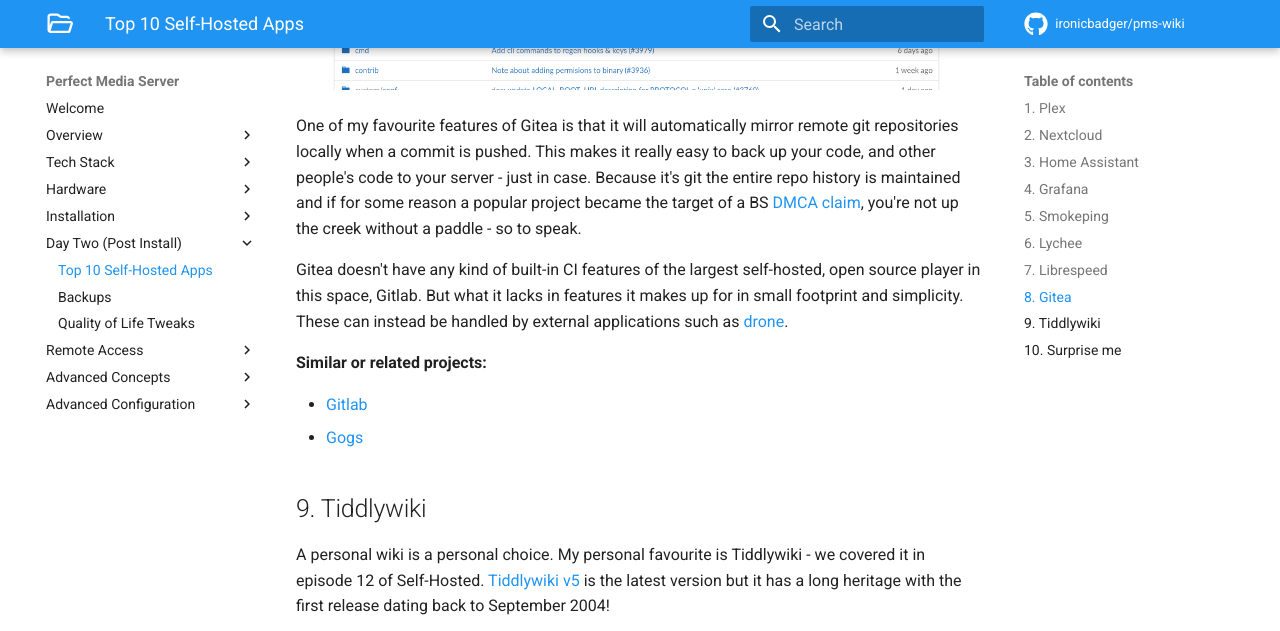
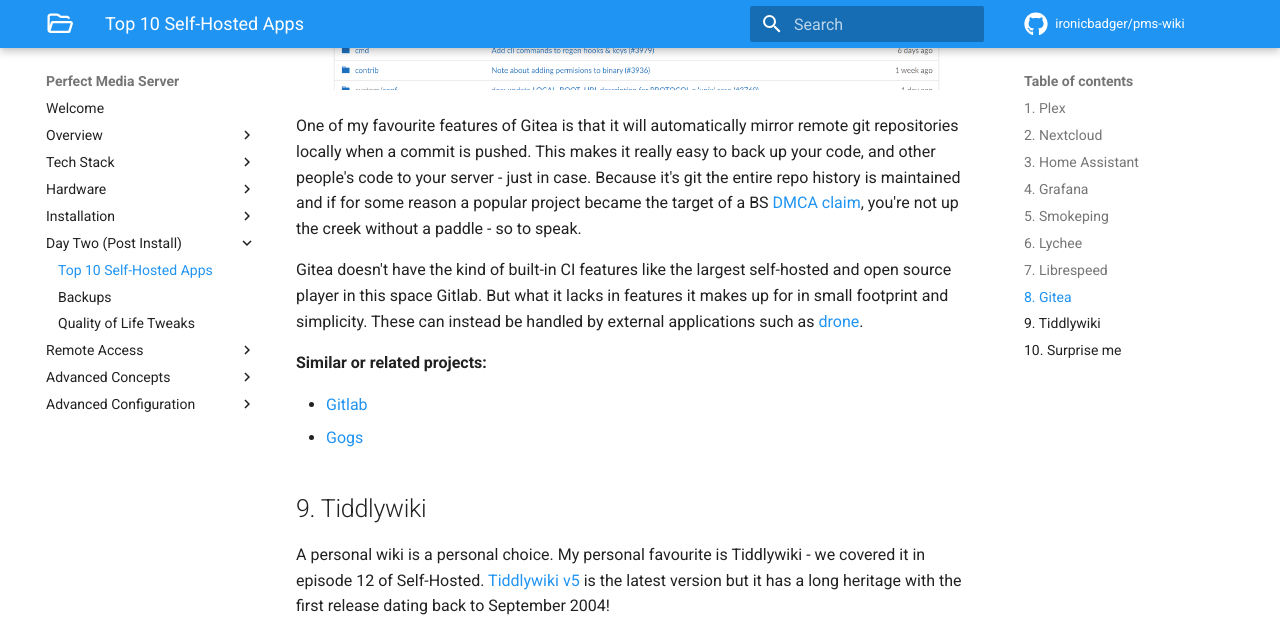
Before and after one commit to ironicbadger/pms-wiki, an MkDocs documentation site: the page built from docs/day-two/top10apps.md, in a window 1280 px wide and 900 px high, scrolled down 7722 px, cut to the strip 0-631 px from the top of the window. Built offline with MkDocs 1.6.1 and Material for MkDocs 9.7.7, drawn with Linux system fonts in a browser that asks for light colours; some web fonts are replaced; comment, search, counter and statistics services are not loaded.

Commit message:
Reword first sentence
Make it flow better.

```diff
--- a/docs/day-two/top10apps.md
+++ b/docs/day-two/top10apps.md
@@ -119,7 +119,7 @@ A self-hosted, lightweight git service, [Gitea](https://gitea.io) is much more p
 
 One of my favourite features of Gitea is that it will automatically mirror remote git repositories locally when a commit is pushed. This makes it really easy to back up your code, and other people's code to your server - just in case. Because it's git the entire repo history is maintained and if for some reason a popular project became the target of a BS [DMCA claim](https://github.blog/2020-11-16-standing-up-for-developers-youtube-dl-is-back/), you're not up the creek without a paddle - so to speak.
 
-Gitea doesn't have any kind of built-in CI features of the largest self-hosted, open source player in this space, Gitlab. But what it lacks in features it makes up for in small footprint and simplicity. These can instead be handled by external applications such as [drone](https://www.drone.io/).
+Gitea doesn't have the kind of built-in CI features like the largest self-hosted and open source player in this space Gitlab. But what it lacks in features it makes up for in small footprint and simplicity. These can instead be handled by external applications such as [drone](https://www.drone.io/).
 
 **Similar or related projects:**
 
```
